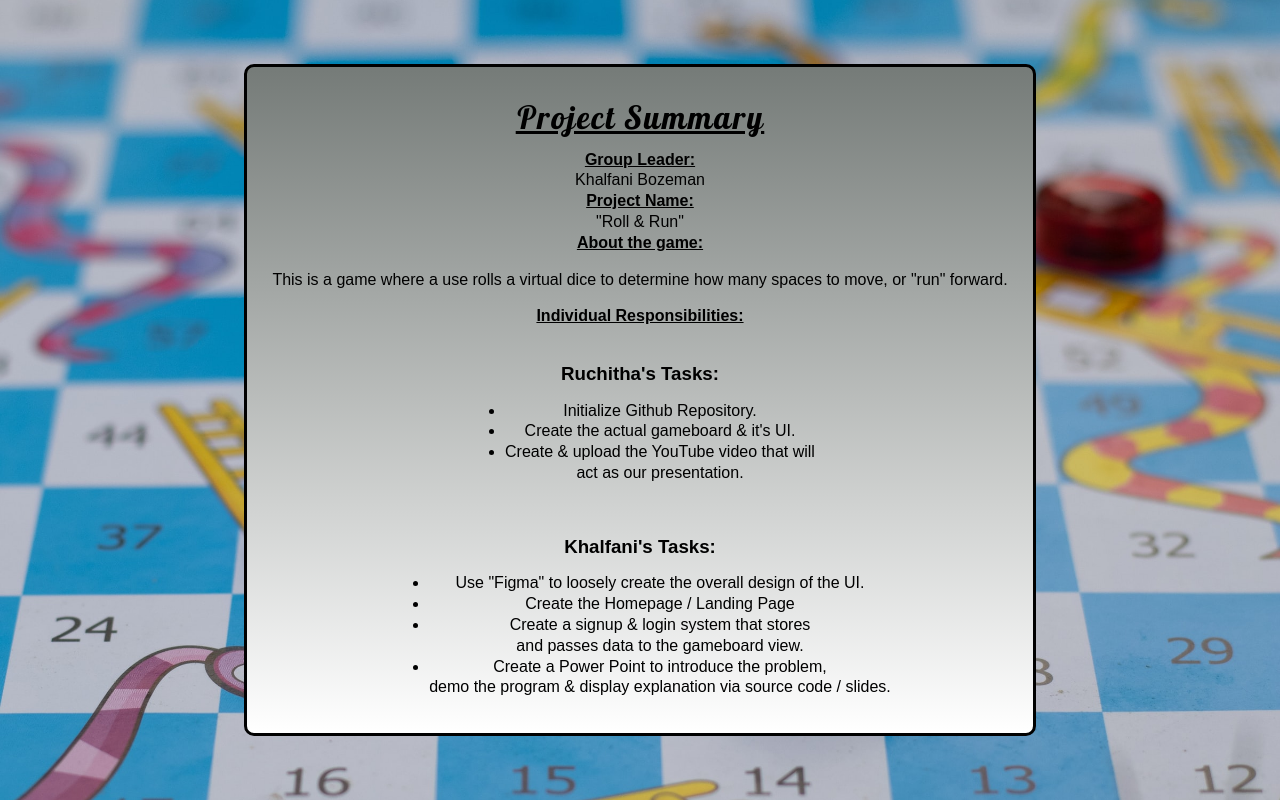
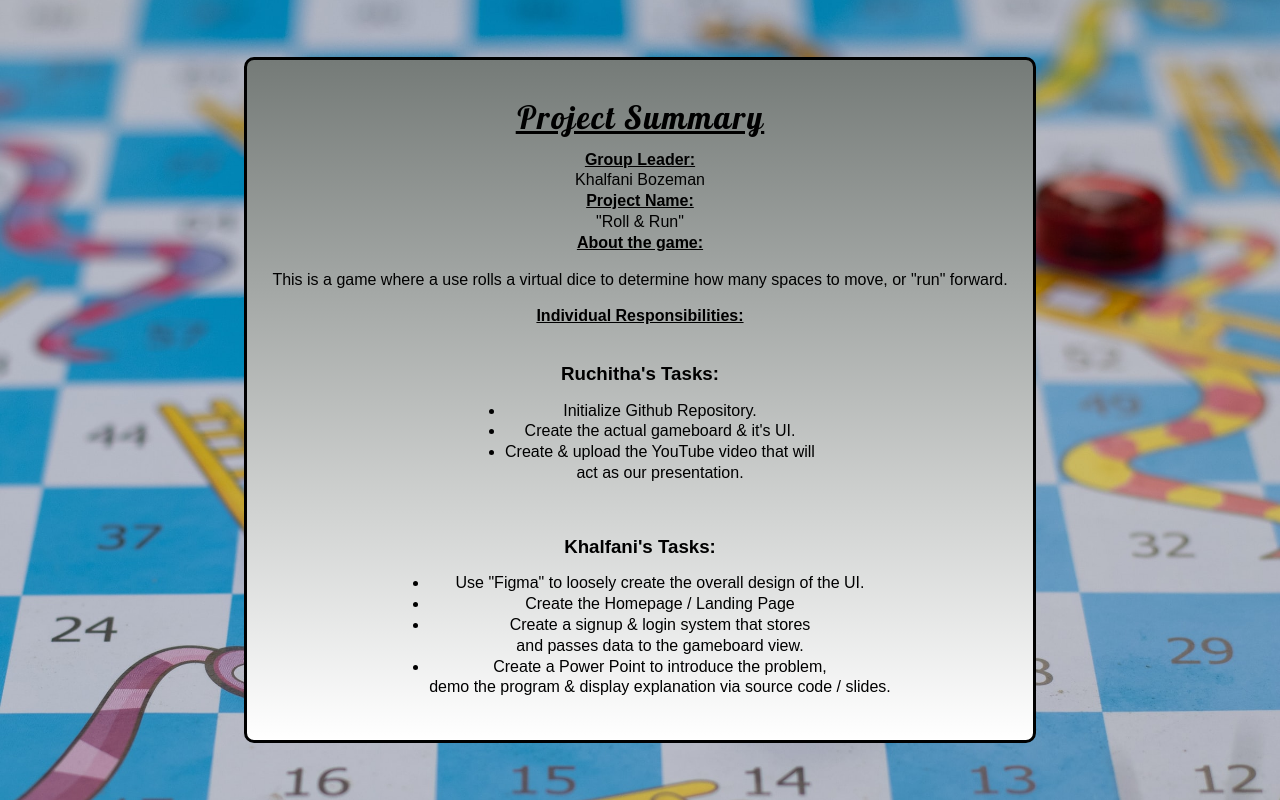
Before and after one commit to ruchidj/DiceGame, a PHP site: page /summary.html in a window 1280 px wide. Run offline with PHP 8.4, Linux system fonts and the light colour scheme.

Commit message:
Khalfani - Link summary to main page

```diff
--- a/index.css
+++ b/index.css
@@ -117,19 +117,22 @@ input#signup {
   font-weight: bolder;
   font-size: 120%;
 }
-
+a{
+  color:black;
+}
 /* Project Summary */
 
 div#summary{
   height: 100vh;
   width: auto;
   display: flex;
+  flex: 1;
   flex-direction: column;
   align-items: center;
   justify-content: center;
 }
 div#summary_container{
-  height:70%;
+  height:90%;
   margin: 5%;
   padding:2%;
   background-image: linear-gradient(#757b78, white);
--- a/index.php
+++ b/index.php
@@ -102,7 +102,7 @@ if (isset($_SESSION["user_database"])) {
       <input id="login" type="submit" name="login_button" value="Login"></input>
       <input id="signup" type="submit" name="signup" value="Sign-Up" />
     </form>
-
+    <a href="summary.html"> About Us </a>
     </main>
   </body>
 </html>
```
